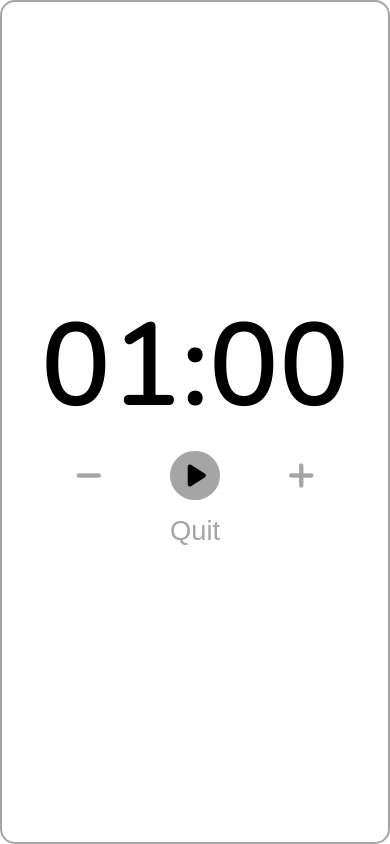
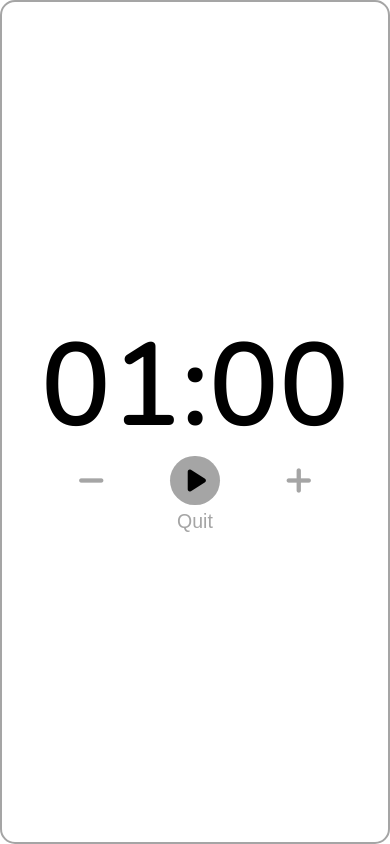
Before and after one commit to Ozeily/Timer-widget, a plain HTML site: page widget/widget.html in a window 390 px wide. Drawn offline with nearby package versions, Linux system fonts and the light colour scheme.

Commit message:
interface + widget responsivity

```diff
--- a/widget/widget.css
+++ b/widget/widget.css
@@ -50,29 +50,44 @@ body {
     border: 2px solid var(--secondary);
     font-size: clamp(1vw, 30vw, 20rem);
     color: var(--primary);
+    container-type: size;
+}
+
+#timer {
+    margin-bottom: -10px;
+}
+
+@container (aspect-ratio > 1) {
+    #timer {
+        font-size: clamp(1cqh, 50cqh, 35cqw);
+        margin-bottom: -15px;
+    }
 }
 
 #controls-div {
     display: flex;
     justify-content: space-evenly;
+    align-items: center; /*icons centered vertically*/
     width: 100%;
 }
 
 .control .material-symbols-rounded {
     font-size: clamp(1vw, 10vw, 10rem);
 }
+#quit {
+    font-size: clamp(0.5vw, 5vw, 5rem);
+}
 
 .control {
     display: flex;
     background-color: transparent;
-    margin: 5px;
     padding: 5px;
     border-radius: 100%;
     color: var(--secondary);
     font-size: clamp(0.5vw, 7vw, 5rem);
 }
 
-.control.with-bg {
+#play {
     background-color: var(--secondary);
     color: var(--primary);
 }
@@ -81,7 +96,7 @@ body {
     color: var(--primary);
 }
 
-.control.with-bg:active {
+#play:active {
     background-color: var(--primary);
     color: var(--bgColour);
 }
```
Also changed, not shown: style.css (+15 -0 lines).
